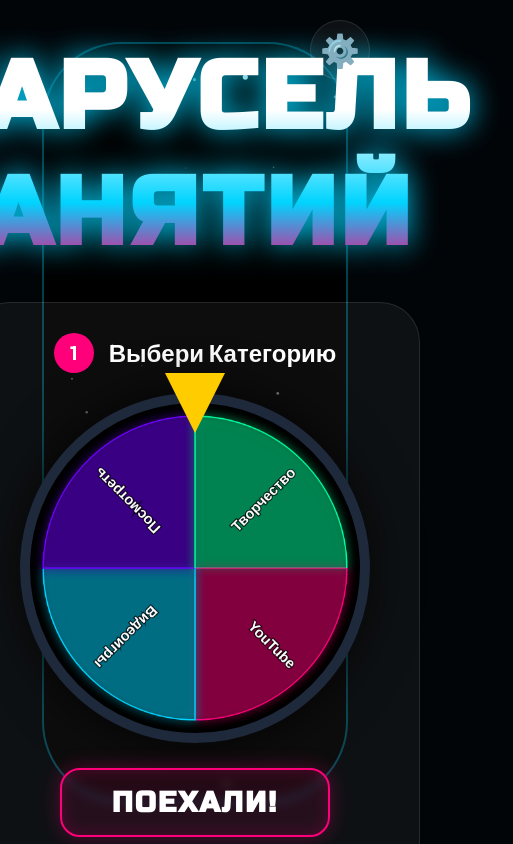
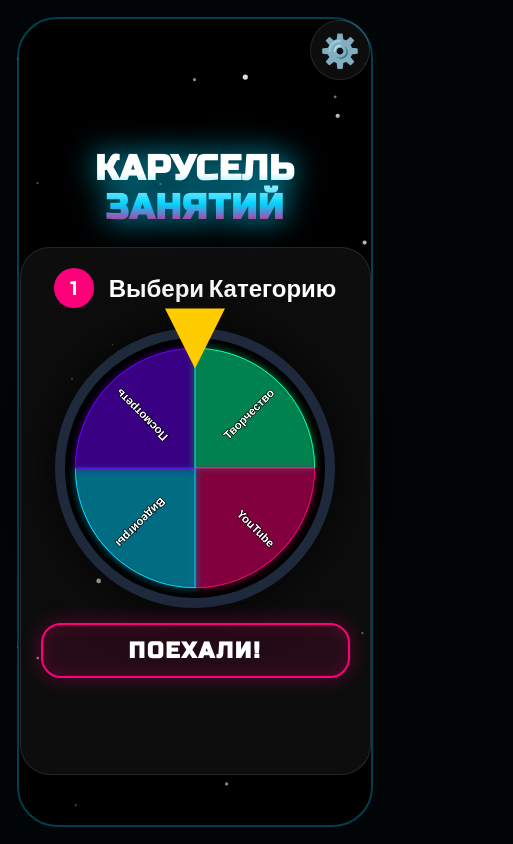
Before and after one commit to zemuro/fun-carousel, a website: page index.html in a window 390 px wide. Shown: the top 844 px of the page, 513 px wide, since content can reach past the window. Drawn offline with nearby package versions, Linux system fonts and the light colour scheme.

Commit message:
Final: updated default categories for 10-year-old user and polished mobile UI

```diff
--- a/script.js
+++ b/script.js
@@ -1,5 +1,5 @@
 const DEFAULT_DATA = {
-    "YouTube": ["MrBeast", "Kaka 47", "A4", "SlivkiShow", "Kuplinov"],
+    "YouTube": ["Vitek Play", "Юджин", "Фиксай", "Компот", "EdisonPts", "Поззи"],
     "Видеоигры": [
         "Cities: Skylines II", "Mini Motorways", "Mini Metro", "Tiny Glade",
         "Besiege", "Poly Bridge", "Euro Truck Simulator 2", "Satisfactory",
@@ -9,8 +9,14 @@ const DEFAULT_DATA = {
         "Little Kitty Big City", "Plants vs. Zombies", "WorldBox",
         "Minecraft", "Roblox", "Brawl Stars", "Terraria", "Among Us"
     ],
-    "Посмотреть": ["Гарри Поттер", "Гравити Фолз", "Звездные войны", "Мстители"],
-    "Творчество": ["Рисовать кота", "Лепить из глины", "Сделать оригами", "Pixel Art"]
+    "Посмотреть": [
+        "Adventure Time", "Stranger Things", "Гравити Фолз", "Наруто",
+        "Человек-паук", "Мандалорец", "Уэнсдэй", "Гарри Поттер", "Мстители"
+    ],
+    "Творчество": [
+        "Рисовать линерами", "Рисовать гуашью", "Лепить из пластилина",
+        "Поиграть на пианино", "Pixel Art", "Собрать LEGO"
+    ]
 };
 
 const savedData = localStorage.getItem('funCarouselData');
--- a/style.css
+++ b/style.css
@@ -96,6 +96,11 @@ body {
     margin-bottom: 30px;
     filter: drop-shadow(0 0 15px rgba(0, 212, 255, 0.9));
     letter-spacing: 4px;
+    text-align: center;
+}
+
+@media (max-width: 900px) {
+    /* Эти правила теперь в конце файла */
 }
 
 .wheel-display {
@@ -117,7 +122,12 @@ body {
     align-items: center;
     transition: all 0.6s cubic-bezier(0.23, 1, 0.32, 1);
     flex-shrink: 0;
-    min-width: 450px;
+    width: 450px;
+}
+
+@media (max-width: 600px) {
+    .wheel-card { width: 90vw; min-width: unset; padding: 20px; border-radius: 30px; }
+    .wheel-display { gap: 30px; }
 }
 
 .wheel-card.disabled {
@@ -159,6 +169,8 @@ body {
     margin-bottom: 25px;
     flex-shrink: 0;
 }
+
+/* Адаптивные размеры оберток теперь в конце файла */
 
 .wheel-wrapper-large canvas {
     width: 100%;
@@ -272,7 +284,54 @@ button { background: var(--secondary); border: none; border-radius: 12px; paddin
 .item-chip { display: inline-flex; align-items: center; gap: 10px; background: rgba(255,255,255,0.07); padding: 8px 16px; border-radius: 30px; margin: 0 10px 10px 0; }
 .delete-btn { color: #ff4444; cursor: pointer; }
 
-@media (max-width: 1200px) {
-    .wheel-display { flex-direction: column; gap: 60px; }
+/* --- ЕДИНАЯ СЕКЦИЯ АДАПТИВНОСТИ --- */
+
+/* 1. ПЛАНШЕТЫ И УЗКИЕ ОКНА (901px - 1300px) */
+@media (max-width: 1300px) {
+    .wheel-display { flex-direction: column; align-items: center; gap: 50px; }
+    .game-header { margin-top: 80px; }
+    .game-header h1 { font-size: 3.5rem; text-align: center; }
     .wheel-wrapper-large { width: 350px; height: 350px; }
 }
+
+/* 2. МОБИЛЬНЫЕ УСТРОЙСТВА (до 900px) */
+@media (max-width: 900px) {
+    .game-header {
+        margin-top: 110px; /* Спускаем заголовок ниже рамки */
+        margin-bottom: 20px;
+    }
+    .game-header h1 {
+        font-size: 2.2rem !important; /* Крупный, но уместный */
+        line-height: 1.1;
+        text-align: center;
+        display: block;
+        width: 100%;
+        max-width: 300px; /* Чтобы слова гарантированно переносились */
+        margin: 0 auto;
+        letter-spacing: 1px !important;
+    }
+    .wheel-card {
+        width: 90vw;
+        min-width: unset;
+        padding: 20px;
+        border-radius: 30px;
+    }
+    .wheel-wrapper-large {
+        width: 280px;
+        height: 280px;
+        margin-bottom: 15px;
+    }
+    .spin-btn-large {
+        font-size: 1.4rem;
+        padding: 12px 30px;
+        width: 100%;
+    }
+    .cockpit-window::before, .cockpit-window::after {
+        top: 2vh;
+        left: 2vh;
+        right: 2vh;
+        bottom: 2vh;
+        border-radius: 40px;
+    }
+    .result-text-large { font-size: 1.8rem; }
+}
```
Also changed, not shown: 1 other file.
